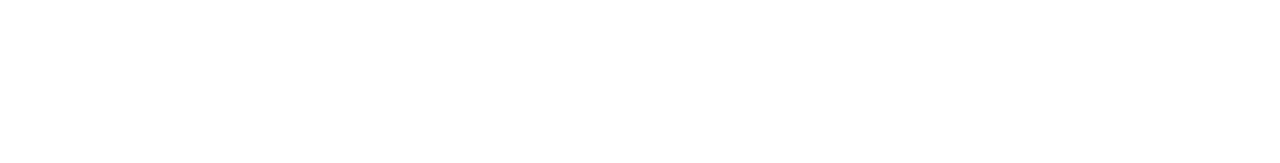
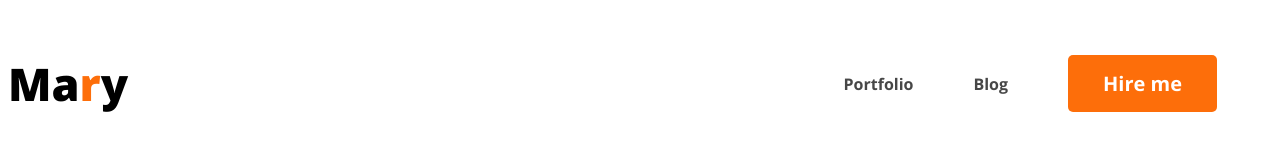
Before and after one commit to yagi17/webdevelopier-portfolio, a plain HTML site: page index.html in a window 1280 px wide. Drawn offline with nearby package versions, Linux system fonts and the light colour scheme.

Commit message:
addaed nav

```diff
--- /dev/null
+++ b/CSS/nav.css
@@ -0,0 +1,42 @@
+*{
+    font-family: 'Open Sans', sans-serif;
+}
+nav {
+    display: flex;
+    justify-content: space-between;
+    align-items: center ;
+}
+.text-primary{
+    color: #FD6E0A;
+}
+.primary-btn{
+    border-radius: 5px;
+    background-color :#FD6E0A ;
+    border: 0;
+    color: #ffffff;
+    font-weight: 700;
+    font-size:20px;
+    padding: 15px 35px;
+
+}
+/* nav related styles */
+
+.nav-title{
+    color: black;
+    font-size: 45px;
+    font-weight: 800;
+}
+
+nav >ul {
+    display: flex;
+    align-items: center;
+}
+nav li{
+    list-style: none;
+    margin-right: 50px;
+    padding: 5px;
+}
+nav a {
+    text-decoration: none;
+    color: #474747;
+}
--- a/index.html
+++ b/index.html
@@ -3,10 +3,23 @@
 <head>
     <meta charset="UTF-8">
     <meta name="viewport" content="width=device-width, initial-scale=1.0">
-    <title>Web developer portfolio</title>
+    <link rel="preconnect" href="https://fonts.googleapis.com">
+    <link rel="preconnect" href="https://fonts.gstatic.com" crossorigin>
+    <link href="https://fonts.googleapis.com/css2?family=Open+Sans:wght@700;800&display=swap" rel="stylesheet">
+    <link rel="stylesheet" href="/CSS/nav.css" class="css">
 </head>
 <body>
     <header>
+        <nav>
+            <h3 class="nav-title">Ma<span class="text-primary">r</span>y</h3>
+            <ul>
+                <li><a href="">Portfolio</a></li>
+                <li><a href="">Blog</a></li>
+                <li><button class="primary-btn">Hire me</button></a></li>
+            </ul>
+        </nav>
+
+
 
     </header>
     <main>
```
